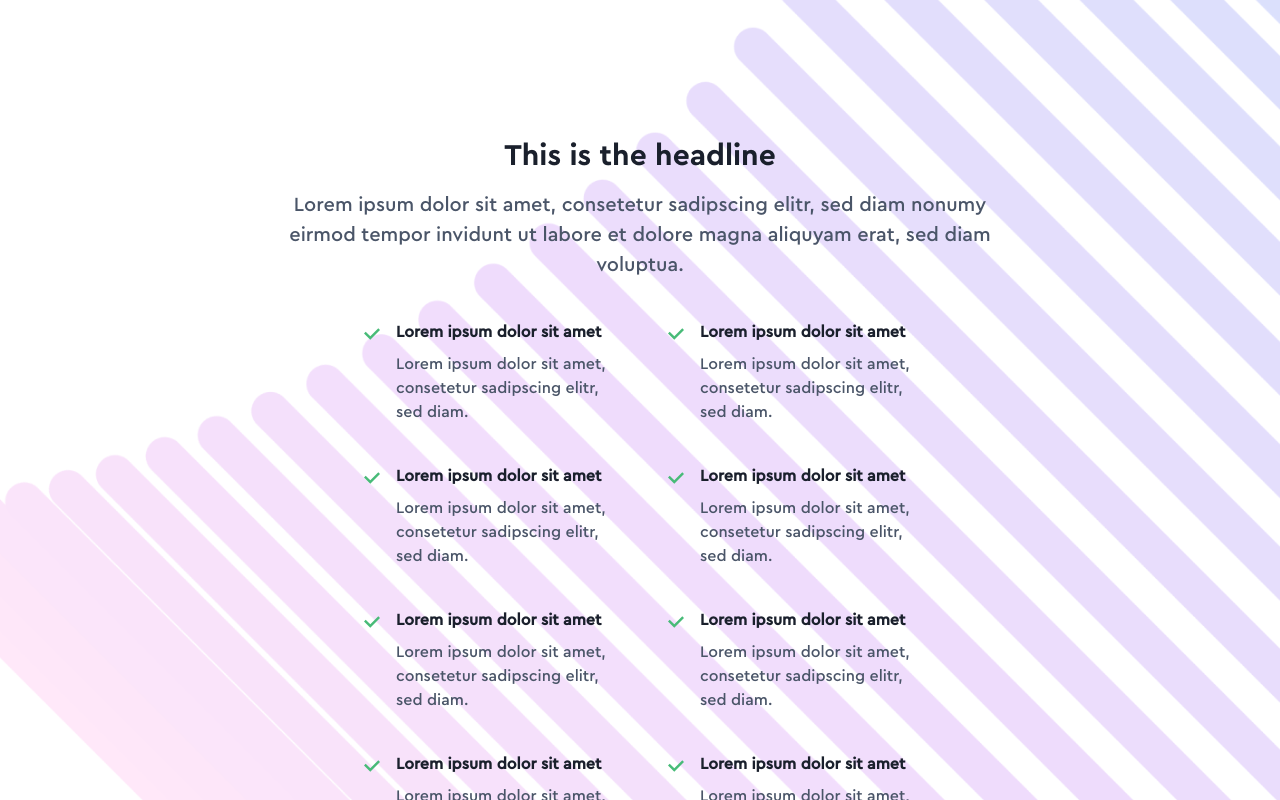
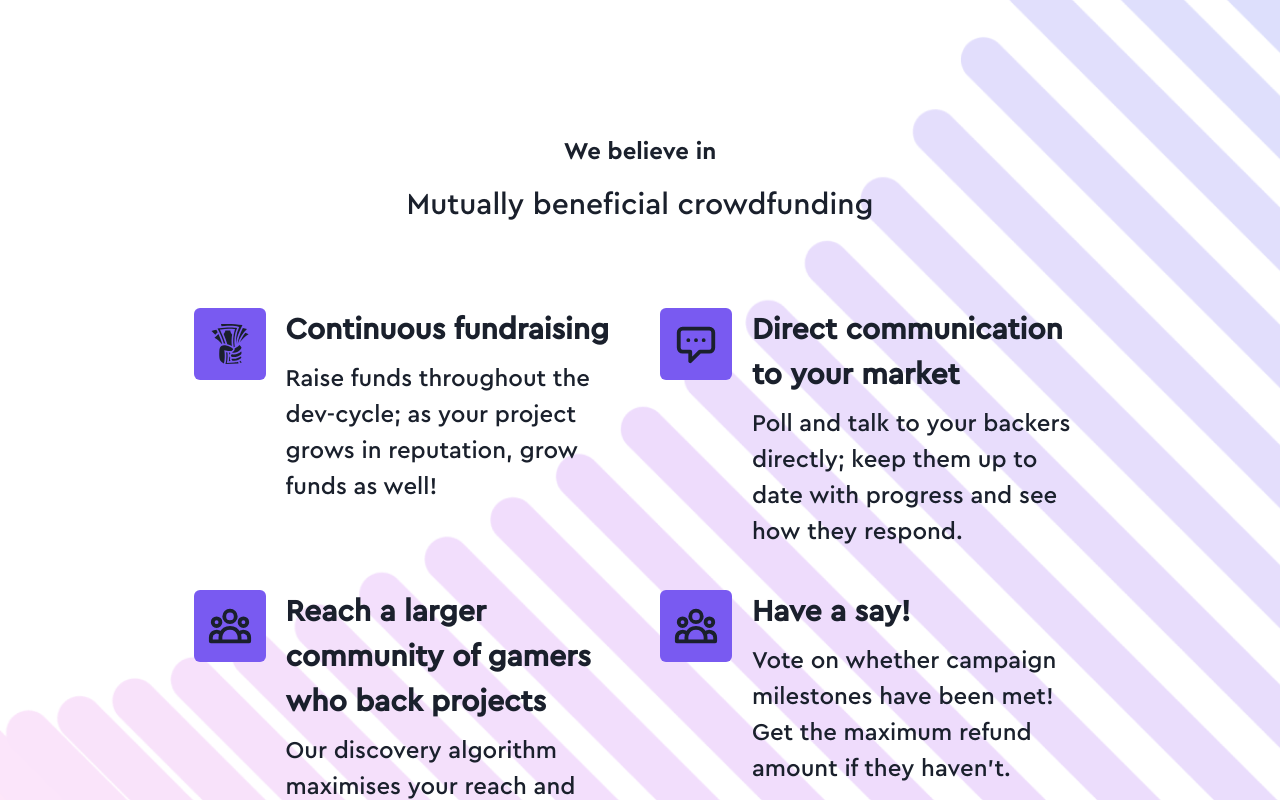
Before and after one commit to metropunk-labs/metropunk-landing, a React (Create React App) app: page / in a window 1280 px wide. Shown: the part 840-1640 px from the top of the page. Built offline with nearby package versions, Linux system fonts and the light colour scheme.

Commit message:
Features

```diff
--- a/package.json
+++ b/package.json
@@ -17,6 +17,7 @@
     "framer-motion": "^7.6.19",
     "react": "^18.2.0",
     "react-dom": "^18.2.0",
+    "react-icons": "^4.7.1",
     "react-scripts": "5.0.1",
     "typescript": "^4.9.4",
     "web-vitals": "^2.1.4"
--- a/src/App.tsx
+++ b/src/App.tsx
@@ -32,6 +32,9 @@
   },
   styles: {
     global: {
+      body: {
+
+      }
     },
   },
 })
--- a/src/components/Features.tsx
+++ b/src/components/Features.tsx
@@ -6,42 +6,83 @@
   Icon,
   Text,
   Stack,
+  Square,
   HStack,
   VStack,
 } from '@chakra-ui/react';
-import { CheckIcon } from '@chakra-ui/icons';
+import { GiTakeMyMoney } from 'react-icons/gi';
+import { HiOutlineChatAlt, HiOutlineUserGroup } from 'react-icons/hi';
+import { BsStars } from 'react-icons/bs';
+import { IoLogoGameControllerA } from 'react-icons/io';
+import { FaVoteYea } from 'react-icons/fa';
 
 // Replace test data with your own
-const features = Array.apply(null, Array(8)).map(function (x, i) {
-  return {
-    id: i,
-    title: 'Lorem ipsum dolor sit amet',
-    text: 'Lorem ipsum dolor sit amet, consetetur sadipscing elitr, sed diam.',
-  };
-});
+const features = [
+  {
+    id: 1,
+    icon: GiTakeMyMoney,
+    title: 'Continuous fundraising',
+    text: 'Raise funds throughout the dev-cycle; as your project grows in reputation, grow funds as well!',
+  },
+  {
+    id: 2,
+    icon: HiOutlineChatAlt,
+    title: 'Direct communication to your market',
+    text: 'Poll and talk to your backers directly; keep them up to date with progress and see how they respond.',
+  },
+  {
+    id: 3,
+    icon: HiOutlineUserGroup,
+    title: 'Reach a larger community of gamers who back projects',
+    text: 'Our discovery algorithm maximises your reach and grows your audience with no extra work from you.',
+  },
+  {
+    id: 4,
+    icon: HiOutlineUserGroup,
+    title: 'Have a say!',
+    text: 'Vote on whether campaign milestones have been met! Get the maximum refund amount if they haven’t.',
+  },
+  {
+    id: 5,
+    icon: IoLogoGameControllerA,
+    title: 'Find your gaming community',
+    text: 'Connect with other backers who like the same games.',
+  },
+  {
+    id: 6,
+    icon: BsStars,
+    title: 'Direct channels',
+    text: 'Reach your favourite creators directly and find out what they’re creating every step of the way.',
+  },
+]
 
 export default function Features() {
   return (
-    <Box p={4}>
+    <Box p={4} w={'100%'}>
       <Stack spacing={4} as={Container} maxW={'3xl'} textAlign={'center'}>
-        <Heading fontSize={'3xl'}>This is the headline</Heading>
-        <Text color={'gray.600'} fontSize={'xl'}>
-          Lorem ipsum dolor sit amet, consetetur sadipscing elitr, sed diam
-          nonumy eirmod tempor invidunt ut labore et dolore magna aliquyam erat,
-          sed diam voluptua.
+        <Heading fontSize={'2xl'}>We believe in</Heading>
+        <Text fontSize={'3xl'}>
+          Mutually beneficial crowdfunding
         </Text>
       </Stack>
 
-      <Container mt={10}>
+      <Container mt={10} minW={['100%', '100%', '90%', '90%', '80%']} p={'10'}>
         <SimpleGrid columns={{ base: 1, md: 2 }} spacing={10}>
           {features.map((feature) => (
-            <HStack key={feature.id} align={'top'}>
-              <Box color={'green.400'} px={2}>
-                <Icon as={CheckIcon} />
-              </Box>
+            <HStack key={feature.id} align={'start'} gap={5}>
+              <Square
+                bgColor={'purple'}
+                borderRadius={'md'}
+                size={'72px'}
+                alignContent={'center'}
+                justifyContent={'center'}
+                verticalAlign={'center'}
+              >
+              <Icon as={feature.icon} boxSize={'46px'}/>
+              </Square>
               <VStack align={'start'}>
-                <Text fontWeight={600}>{feature.title}</Text>
-                <Text color={'gray.600'} align={'left'}>{feature.text}</Text>
+                <Text fontWeight={'bold'} align={'left'} fontSize={'3xl'}>{feature.title}</Text>
+                <Text align={'left'} fontSize={'2xl'}>{feature.text}</Text>
               </VStack>
             </HStack>
           ))}
--- a/src/components/Hero.tsx
+++ b/src/components/Hero.tsx
@@ -35,7 +35,12 @@
           Existing crowdfunding solutions do not enforce proper backer protections and hold creators accountable to their initial promises.
         </Text>
         <Text fontSize={['2xl', 'xl', '3xl']} maxW={'3xl'}>
-          Metropunk implements a simple solution to address these problems — consensus based escrows.
+          Metropunk implements a simple solution to address these problems — {' '}
+          <Text
+            as={'span'}
+            fontWeight={'bold'}
+          >consensus based escrows.
+          </Text>
         </Text>
         <Stack spacing={6} direction={'row'}>
           <Button
--- a/src/pages/Main.tsx
+++ b/src/pages/Main.tsx
@@ -11,11 +11,11 @@
   const { colorMode } = useColorMode();
 
   return (
-    <Box bg={useColorModeValue('light', 'dark')}>
+    // <Box bg={useColorModeValue('light', 'dark')}>
       <div className={`${ (colorMode === 'light') ? 'container-light' : 'container-dark'}`}>
         <Hero/>
         <Features/>
       </div>
-    </Box>
+    // </Box>
   );
 }
--- a/src/styles/Main.css
+++ b/src/styles/Main.css
@@ -3,7 +3,7 @@
   width: 100%;
   min-height: 100vh;
   position: absolute;
-  background-image: url("../../public/assets/landing-bg.png");
+  background-image: url("../../public/assets/landing-bg-no-gradient.png");
   background-size: cover;
 }
 
```
Also changed, not shown: 1 other file (tests, documents, lock files or other folders).
